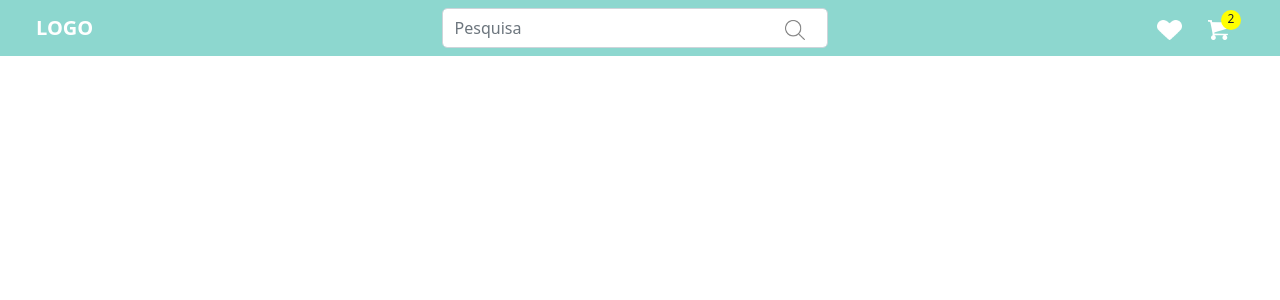
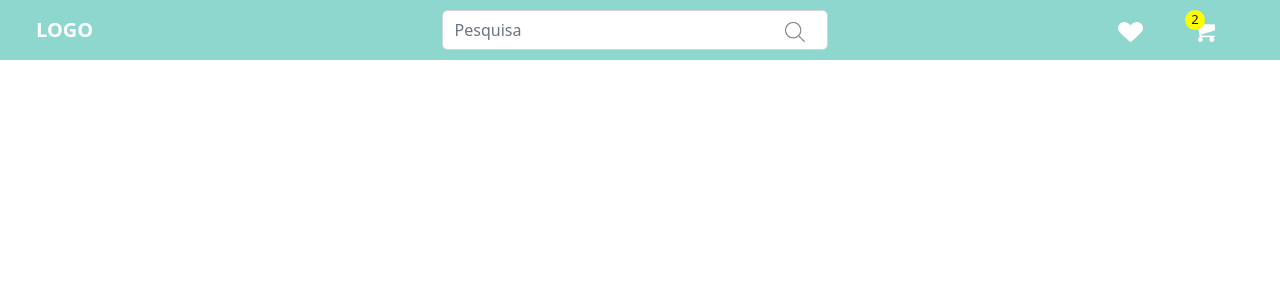
Before and after one commit to lucasmarques2020/DesafioDot, a React (Create React App) app: page / in a window 1280 px wide. Shown: the top 300 px of the page. Built offline with nearby package versions, Linux system fonts and the light colour scheme.

Commit message:
Adiçao da notificaçao do cart

```diff
--- a/src/components/navbar/NavBar.jsx
+++ b/src/components/navbar/NavBar.jsx
@@ -3,7 +3,7 @@ import {
     Navbar,
     Container,
     FormControl,
-    InputGroup
+    InputGroup,
 } from 'react-bootstrap'
 import './styles.css'
 import 'bootstrap/dist/css/bootstrap.min.css'
@@ -14,7 +14,7 @@ import HeartImg from '../../assets/img/navbar/heart.png'
 export default function NavBar() {
     return (
         <>
-            <Container collapseOnSelect className='container' style={{ background: '#8dd7cf' }}>
+            <Container className='container' style={{ background: '#8dd7cf' }}>
                 <Navbar className='justify-content-md-center' expand="lg">
                     <Container>
                         <Navbar.Brand href="#"
@@ -49,9 +49,13 @@ export default function NavBar() {
                     <Container className="d-flex flex-wrap justify-content-end">
                         <Navbar.Toggle aria-controls="navbarScroll" />
                         <Navbar.Collapse className=" justify-content-end" id="navbarScroll">
-                                <Navbar.Brand href="#"><img className='HeartImg'src={HeartImg} style={{ widht: '20px', height: '20px' }} /></Navbar.Brand>
-                                <div className='notif'><p>2</p></div>
-                                <Navbar.Brand href="#"><img className='CartImg'src={CartImg} style={{ widht: '20px', height: '20px', marginLeft: '10px' }} /></Navbar.Brand>
+                            <Button variant="transparent">
+                                <Navbar.Brand href="#"><img className='HeartImg' src={HeartImg} style={{ widht: '20px', height: '20px' }} /></Navbar.Brand>
+                            </Button>
+                            <Button variant="transparent">
+                                <Navbar.Brand href="#"><img className='CartImg' src={CartImg} style={{ widht: '20px', height: '20px', marginLeft: '10px' }} /><div className='Notif
+Notif'><p>2</p></div></Navbar.Brand>
+                            </Button>
                         </Navbar.Collapse>
                     </Container>
                 </Navbar>
--- a/src/components/navbar/styles.css
+++ b/src/components/navbar/styles.css
@@ -8,18 +8,17 @@
 .SearchImg{
     opacity: 0.5;
 }
-.notif{
+.Notif{
     background-color: yellow;
     width: 20px;
     height: 20px;
     border-radius: 20px;
     position: absolute;
-    top: 10px;
-    right: 27px;
+    bottom: 30px;
     justify-content: center;
     align-items: center;
     text-align: center;
 }
-.notif p{
-    font-size: 12px;
+.Notif p{
+    font-size: 13px;
 }
```
